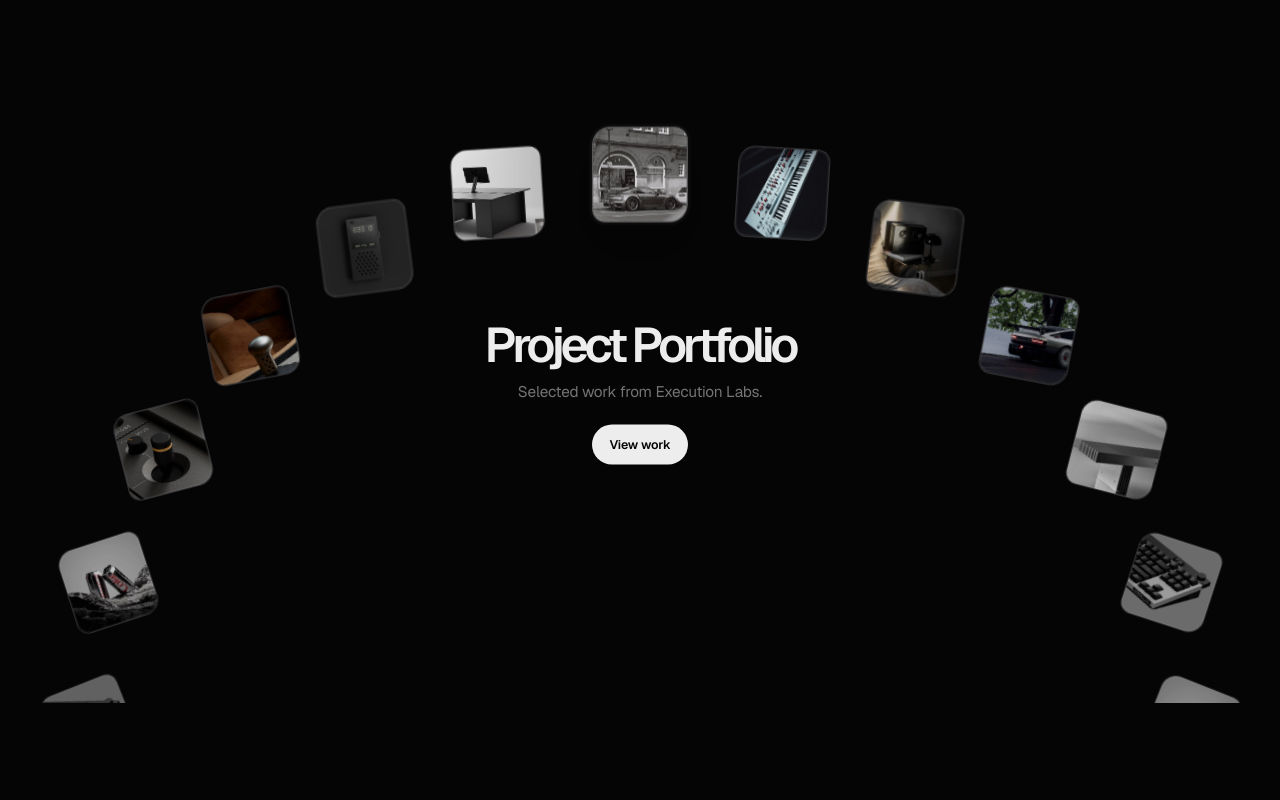
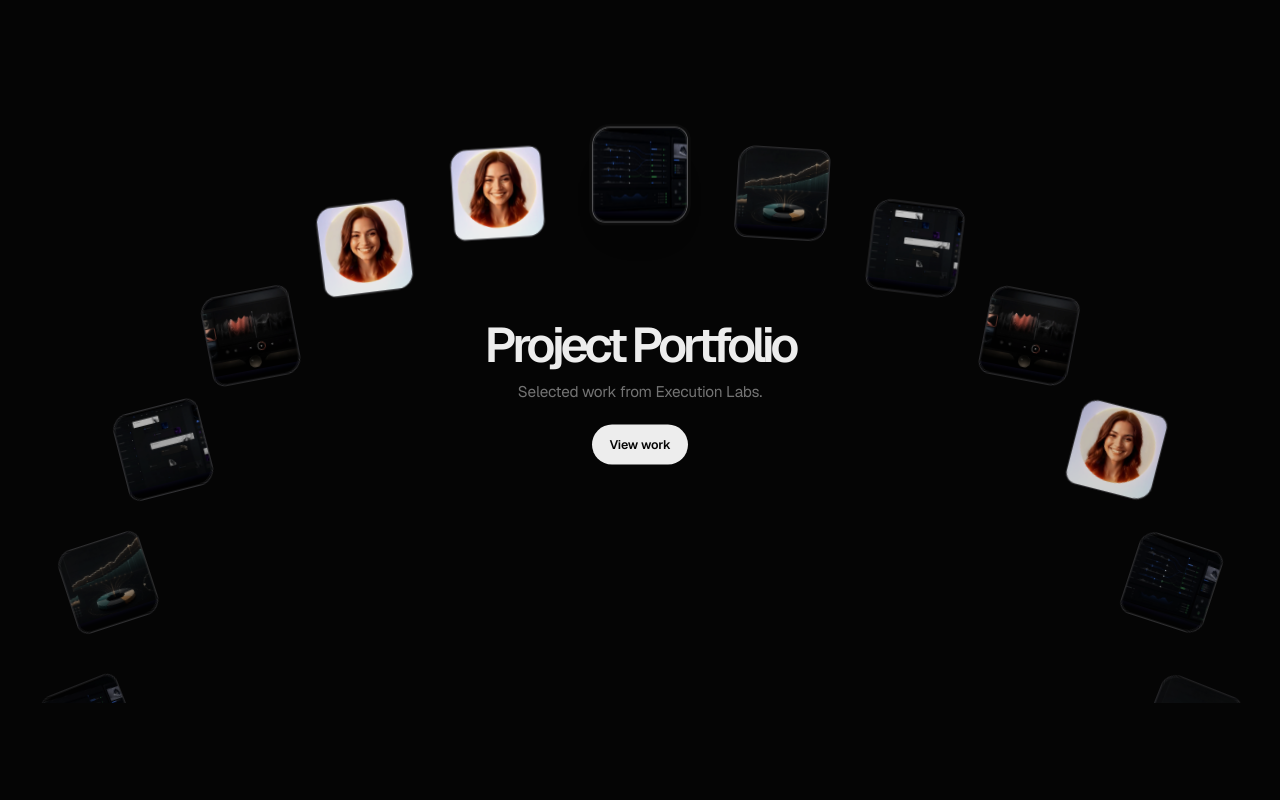
Before and after one commit to povssam/execution-labs-web, a Next.js app: page / in a window 1280 px wide. Shown: the part 1880-2680 px from the top of the page. Built offline with nearby package versions, Linux system fonts and the light colour scheme.

Commit message:
use real project assets in selected work

```diff
--- a/src/components/home/ProjectPortfolio.tsx
+++ b/src/components/home/ProjectPortfolio.tsx
@@ -10,22 +10,23 @@ import { Container } from "../ui/Container";
 import styles from "./ProjectPortfolio.module.css";
 
 /**
- * One replaceable sample list keeps the radial composition independent from
- * the eventual client project media. The routes remain real while the
- * gallery is intentionally presented as a Gather-style visual field.
+ * Keep the radial composition independent from the replaceable project
+ * media. The repository has one approved Grace avatar and four real,
+ * project-specific square assets; repeating those assets preserves the
+ * reference density without introducing fabricated work.
  */
-const placeholderSamples = [
-  { slug: "grace", src: "/brand/projects/gather-samples/sample-01.webp" },
-  { slug: "media-scaling", src: "/brand/projects/gather-samples/sample-02.webp" },
-  { slug: "dividends-total-returns", src: "/brand/projects/gather-samples/sample-03.jpeg" },
-  { slug: "orbit-artist-group", src: "/brand/projects/gather-samples/sample-04.webp" },
-  { slug: "soniq", src: "/brand/projects/gather-samples/sample-05.webp" },
-  { slug: "grace", src: "/brand/projects/gather-samples/sample-06.webp" },
-  { slug: "media-scaling", src: "/brand/projects/gather-samples/sample-07.webp" },
-  { slug: "dividends-total-returns", src: "/brand/projects/gather-samples/sample-08.webp" },
-  { slug: "orbit-artist-group", src: "/brand/projects/gather-samples/sample-09.webp" },
-  { slug: "soniq", src: "/brand/projects/gather-samples/sample-10.webp" },
-  { slug: "grace", src: "/brand/projects/gather-samples/sample-11.webp" },
+const projectSamples = [
+  { slug: "grace", src: "/brand/grace/grace-avatar.jpg" },
+  { slug: "media-scaling", src: "/brand/projects/media-scaling-orbit.png" },
+  { slug: "dividends-total-returns", src: "/brand/projects/dividends-total-returns-orbit.png" },
+  { slug: "orbit-artist-group", src: "/brand/projects/orbit-artist-group-orbit.png" },
+  { slug: "soniq", src: "/brand/projects/soniq-orbit.png" },
+  { slug: "grace", src: "/brand/grace/grace-avatar.jpg" },
+  { slug: "media-scaling", src: "/brand/projects/media-scaling-orbit.png" },
+  { slug: "dividends-total-returns", src: "/brand/projects/dividends-total-returns-orbit.png" },
+  { slug: "orbit-artist-group", src: "/brand/projects/orbit-artist-group-orbit.png" },
+  { slug: "soniq", src: "/brand/projects/soniq-orbit.png" },
+  { slug: "grace", src: "/brand/grace/grace-avatar.jpg" },
 ] as const;
 
 const ORBIT_SLOT_COUNT = 24;
@@ -33,7 +34,7 @@ const ORBIT_STEP = 360 / ORBIT_SLOT_COUNT;
 const CARD_ROTATION_FACTOR = 0.24;
 
 const orbitSamples = Array.from({ length: ORBIT_SLOT_COUNT }, (_, slot) => ({
-  ...placeholderSamples[slot % placeholderSamples.length],
+  ...projectSamples[slot % projectSamples.length],
   slot,
   angle: slot * ORBIT_STEP,
 }));
```
